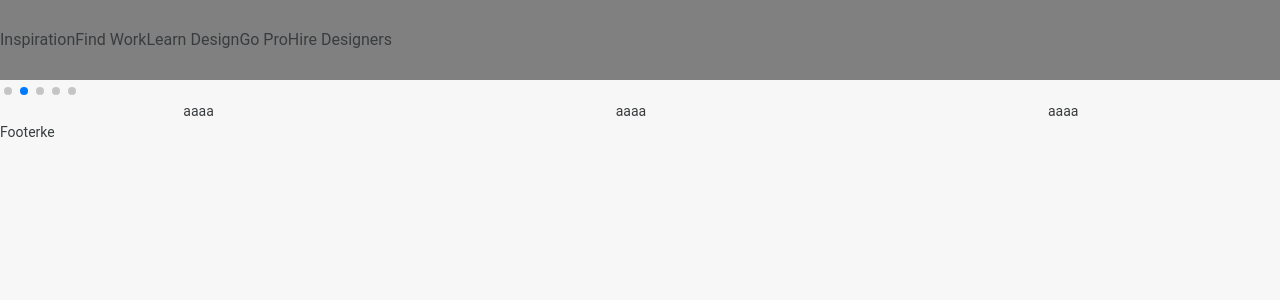
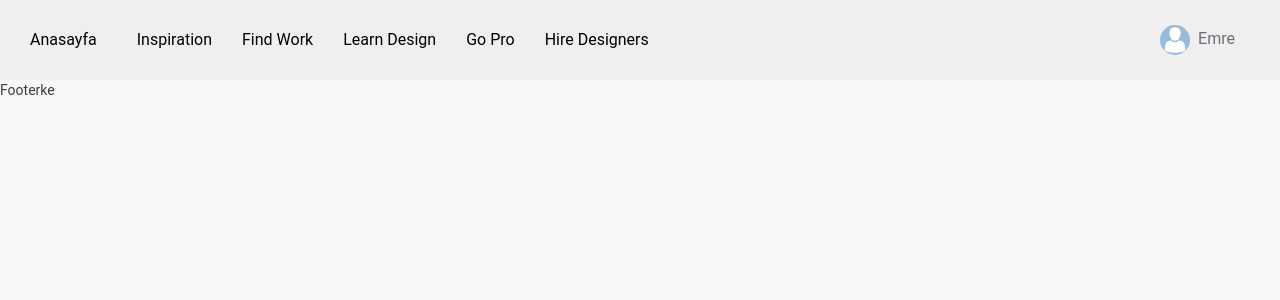
Before and after one commit to yeg2799/Create-Career, a Nuxt app: page / in a window 1280 px wide. Shown: the top 300 px of the page. Built offline with nearby package versions, Linux system fonts and the light colour scheme.

Commit message:
header menu css

```diff
--- a/assets/global.scss
+++ b/assets/global.scss
@@ -34,11 +34,10 @@
       font-size: 12px;
     }
   }
-
   .icon {
     display: inline-block;
-    width: 1em;
-    height: 1em;
+    width: 16px;
+    height: 16px;
     stroke-width: 0;
     stroke: currentColor;
     fill: currentColor;
@@ -46,3 +45,10 @@
     pointer-events: none;
     user-select: none;
   }
+  a{
+    color: black;
+    &:hover{
+      text-decoration: none;
+      color: black;
+    }
+  }
--- a/components/Header/Header.vue
+++ b/components/Header/Header.vue
@@ -1,55 +1,67 @@
 <template>
-  <div class="">
-      <Menu />
-            <div v-swiper:popularLocationsSlider="swiperOption" class="popular-locations__list">
-        <div slot="pagination" class="slider-pagination" data-popular-slider-pagination />
-        <div class="swiper-wrapper">
-          <div v-for="a in 5" :key="a.id" class="swiper-slide popular-locations-swiper-slide">
-            aaaa
-          </div>
-        </div>
+  <div class="header">
+    <div class="header_left">
+      <div class="header_left_logo">
+        <nuxt-link to="/">Anasayfa</nuxt-link>
       </div>
+      <div class="header_left_menu">
+          <Menu />
+      </div>
+    </div>
+    <div class="header-right">
+      <div class="header_right_profile">
+        <img :src="require('assets/images/avatar.jpg')" width="30" height="30" alt="profile" class="profile" />
+        <span>Emre</span>
+      </div>
+    </div>
   </div>
 </template>
 
 <script>
-import Menu from '@/components/Header/Menu.vue'
+import Menu from '@/components/Header/Menu.vue';
 export default {
     components:{
         Menu
     },
-    data() {
-    return {
-      swiperOption: {
-        slidesPerView: 3,
-        spaceBetween: 17,
-        autoplay: {
-          delay: 5000,
-        },
-        loop: true,
-        pagination: {
-          el: '[data-popular-slider-pagination]',
-          type: "bullets",
-          clickable: true,
-        },
-        breakpoints: {
-          992: {
-            slidesPerView: 3,
-          },
-          576: {
-            slidesPerView: 2,
-          },
-          320: {
-            slidesPerView: 1,
-            spaceBetween: 0,
-          },
-        },
-      },
-    };
-  },
+
 }
 </script>
 
-<style>
-
+<style lang="scss" scoped>
+.header{
+    width: 100%;
+    background: #efefef;
+    font-size: 16px;
+    font-weight: 400;
+    padding: 20px 30px;
+    display: flex;
+    justify-content: space-between;
+    //header_left
+    &_left{
+        display: flex;
+        justify-content: space-between;
+        align-items: center;
+        &_menu{
+          margin-left: 30px;
+        }
+    }
+    &_right{
+      &_profile{
+        width: 100%;
+        padding: 5px 15px 5px 5px;
+        border-radius: 18px;
+        cursor: pointer;
+        &:hover{
+           background: rgb(219, 212, 212);
+        }
+        img{
+          border-radius:50%;
+          margin-right: 8px;
+        }
+        span{
+          color: #6e6d7a;
+        }
+      }
+    }
+}
 </style>
--- a/components/Header/Menu.vue
+++ b/components/Header/Menu.vue
@@ -1,11 +1,8 @@
 <template>
- <div class="d-flex align-items-center menu">
-     <div class="d-flex menu-wrapper">
-     <div  v-for="menu in menus" :key="menu.id">
-         <span>{{menu.name}}</span>
-     </div>
-     </div>
-
+ <div class="menu_wrapper">
+        <div  v-for="menu in menus" :key="menu.id" class="menu_item">
+            <nuxt-link :to="menu.slug">{{menu.name}}</nuxt-link>
+        </div>
 </div>
 </template>
 
@@ -17,22 +14,27 @@ export default {
                 {
                     id:1,
                     name:"Inspiration",
+                    slug:"/inspiration"
                 },
                 {
                     id:2,
                     name:"Find Work",
+                     slug:"/find-work"
                 },
                 {
                     id:3,
                     name:"Learn Design",
+                    slug:"/learn-design"
                 },
                 {
                     id:4,
                     name:"Go Pro",
+                    slug:"/go-pro"
                 },
                 {
                     id:5,
                     name:"Hire Designers",
+                    slug:"/hire-designers"
                 }
             ]
         }
@@ -40,12 +42,20 @@ export default {
 }
 </script>
 
-<style>
-.menu{
-    width: 100%;
-    height: 80px;
-    background: gray;
-    font-size: 16px;
-    font-weight: 400;
+<style lang="scss" scoped>
+.menu_wrapper{
+    display: flex
+
+}
+.menu_item{
+    margin-right: 10px;
+    padding: 2px 10px;
+    border-radius: 5px;
+    a:hover{
+    color: #776ec5;
+    }
+    &:last-child{
+        margin-right: 0;
+    }
 }
 </style>
--- a/components/Swiper.vue
+++ b/components/Swiper.vue
@@ -0,0 +1,48 @@
+<template>
+    <div v-swiper:popularLocationsSlider="swiperOption" class="popular-locations__list">
+        <div slot="pagination" class="slider-pagination" data-popular-slider-pagination />
+        <div class="swiper-wrapper">
+          <div v-for="a in 5" :key="a.id" class="swiper-slide popular-locations-swiper-slide">
+            aaaa
+          </div>
+        </div>
+      </div>
+</template>
+
+<script>
+export default {
+    data() {
+    return {
+      swiperOption: {
+        slidesPerView: 3,
+        spaceBetween: 17,
+        autoplay: {
+          delay: 5000,
+        },
+        loop: true,
+        pagination: {
+          el: '[data-popular-slider-pagination]',
+          type: "bullets",
+          clickable: true,
+        },
+        breakpoints: {
+          992: {
+            slidesPerView: 3,
+          },
+          576: {
+            slidesPerView: 2,
+          },
+          320: {
+            slidesPerView: 1,
+            spaceBetween: 0,
+          },
+        },
+      },
+    };
+  },
+}
+</script>
+
+<style>
+
+</style>
--- a/pages/Home.vue
+++ b/pages/Home.vue
@@ -1,12 +1,19 @@
 <template>
   <div class="home-page">
-    O zaman Girişim Hayırlı Olsun
-    <svg-sprite icon="alert" />
+    <Swiper />
+    <!-- <svg-sprite icon="alert" /> -->
+    <div class="container">
+      Anasayfa
+    </div>
   </div>
 </template>
 
 <script>
+import Swiper from '@/components/Swiper';
 export default {
+  components:{
+    Swiper
+  }
  }
 </script>
 <style lang="scss" scoped>
```
Also changed, not shown: assets/images/avatar.jpg (added).
